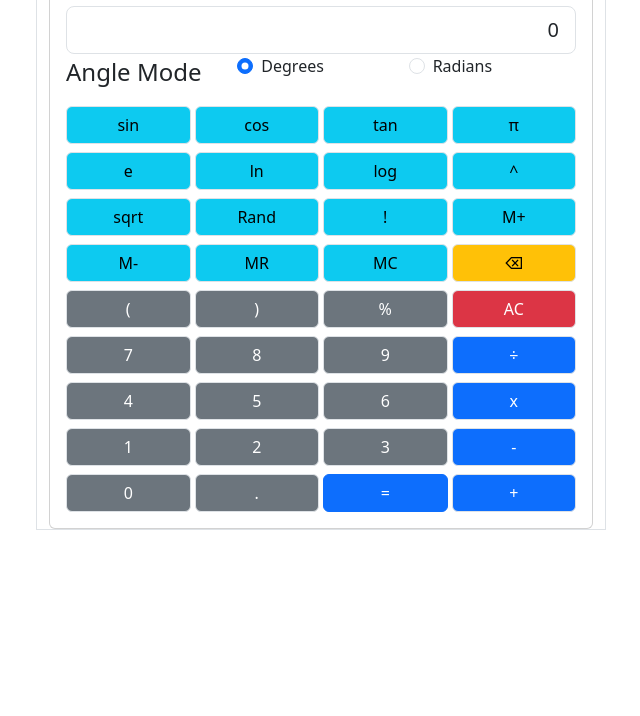
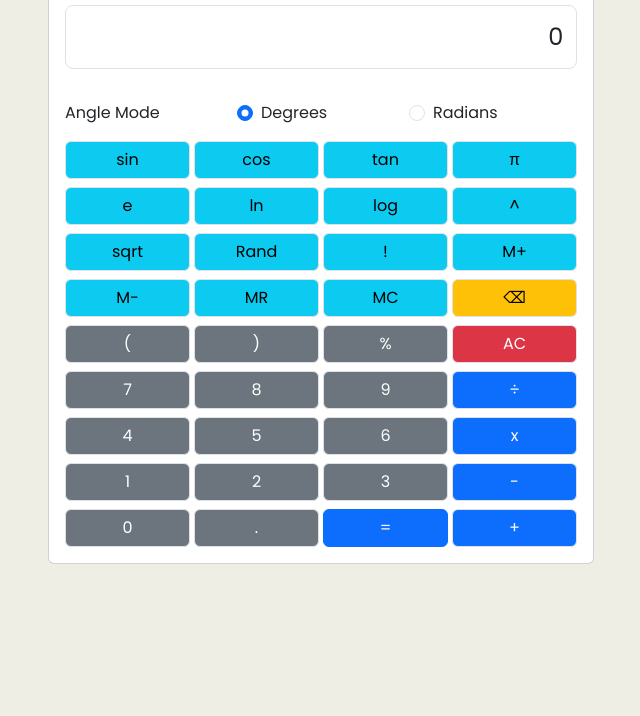
Before and after one commit to yohannes2025/project-2-scientific-calculator, a plain HTML site: page index.html in a window 1280 px wide. Shown: the part 84-800 px from the top of the page, without its empty margins (319-959 px from the left). Drawn offline with nearby package versions, Linux system fonts and the light colour scheme.

Commit message:
add Poppins as font-family and style the display for bettr appearance

```diff
--- a/assets/css/styles.css
+++ b/assets/css/styles.css
@@ -1,3 +1,27 @@
+
+@import url('https://fonts.googleapis.com/css2?family=Poppins:ital,wght@0,100;0,200;0,300;0,400;0,500;0,600;0,700;0,800;0,900;1,100;1,200;1,300;1,400;1,500;1,600;1,700;1,800;1,900&display=swap');
 body{
-    background-color: white;
+    margin: 0;
+    padding: 0;
+    box-sizing: border-box;
+    background-color: #eeeee4;
+    font-family: Poppins, sans-serif ;
+
 }
+
+#calc-display {
+    margin-bottom: 2rem;
+    padding: 0.8rem;
+    font-size:1.5rem;
+
+}
+
+#angleModeLegend {
+    font-size: 1rem;
+}
+
+.btn {
+
+
+    /*margin-bottom: 0.3rem;   */
+}
--- a/index.html
+++ b/index.html
@@ -16,7 +16,7 @@
     <div class="container">
         <h1 class="text-center mt-3">Scientific Calculator</h1>
         <div class="row">
-            <div class="col-12 col-md-6 border offset-md-3">
+            <div class="col-12 col-md-6 offset-md-3">
                 <div class="card">
                     <div class="card-body">
                         <input id="calc-display" readonly class="form-control form-control-lg text-end" type="text" aria-label=".form-control-lg example" value="0">
```
